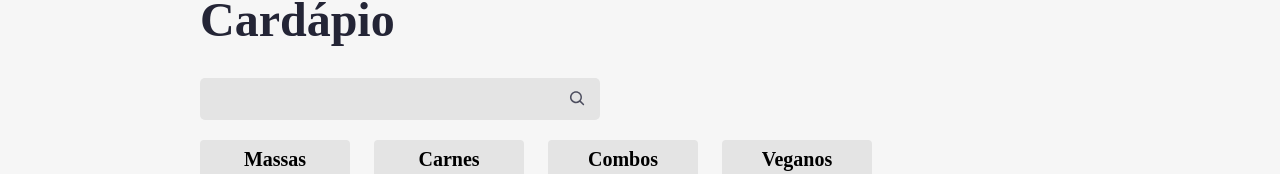
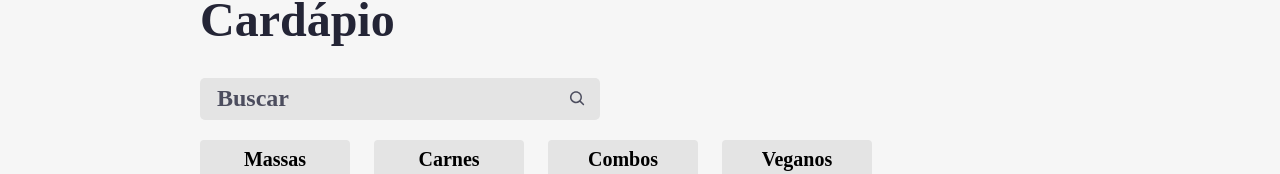
Before and after one commit to igorjosiel/Aluroni, a React (Create React App) app: page / in a window 1280 px wide. Shown: the part 514-688 px from the top of the page. Built offline with nearby package versions, Linux system fonts and the light colour scheme; a web font is replaced by a local one.

Commit message:
feat: adicionando um placeholder no campo de entrada.

```diff
--- a/src/pages/Cardapio/SearchEngine/index.tsx
+++ b/src/pages/Cardapio/SearchEngine/index.tsx
@@ -8,6 +8,7 @@ export default function SearchEngine({searchEngine, setSearchEngine}: SearchEngi
     <input
       value={searchEngine}
       onChange={event => setSearchEngine(event.target.value)}
+      placeholder='Buscar'
     />
     <CgSearch size={20} color='#4C4D5E' />
   </div>
```
